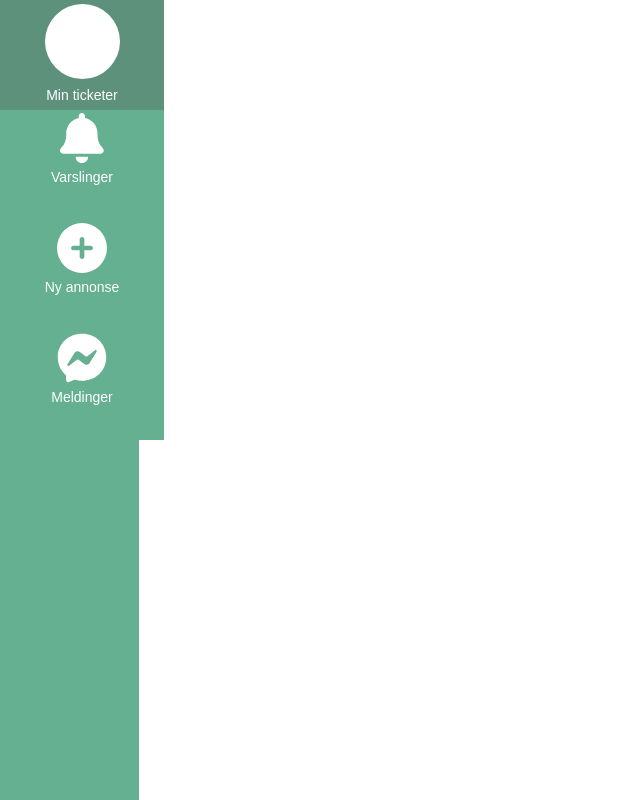
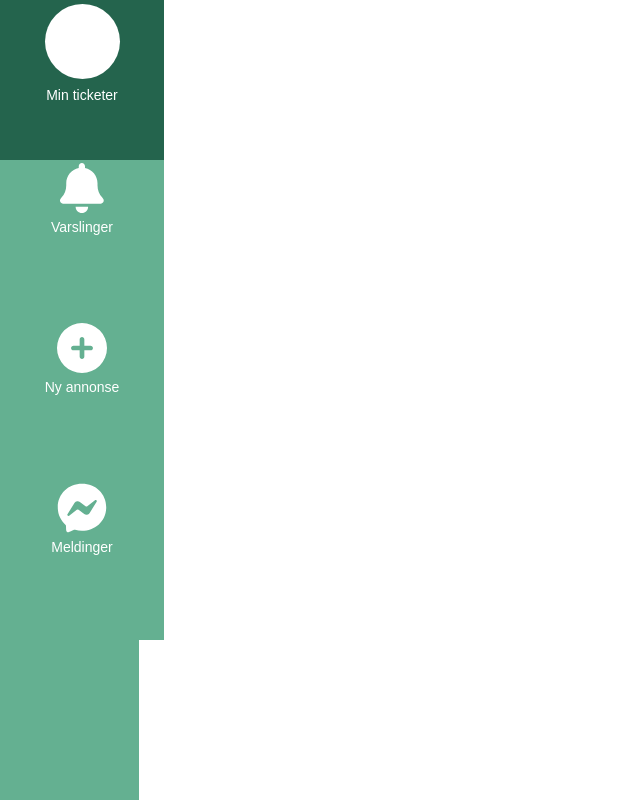
Before and after one commit to JonahNiklas/Ticketer, a React (Create React App) app in the folder frontend/: page / in a window 1280 px wide. Shown: the whole page, without its empty margins (0-640 px from the left). Built offline with nearby package versions, Linux system fonts and the light colour scheme.

Commit message:
Menuline with the Icons and text

```diff
--- a/frontend/src/Menylinje.css
+++ b/frontend/src/Menylinje.css
@@ -1,16 +1,16 @@
 .button-1{
+    height: 20vh;
     display: flex;
     flex-direction: column;
     align-items: center;
     border: transparent;
     width: 164px;
-    height: 110px;
     background-color: rgb(100, 176, 145);
     cursor: pointer;
 }
 
 button:hover{
-    background-color:rgb(93, 145, 124);
+    background-color:rgb(36, 100, 77);
 }
 
 .button__icon-1{
@@ -18,11 +18,12 @@ button:hover{
     color: white;
 }
 
-.button__text-1{
-    color: white;
-    font-size: 14px;
-}
 .button__icon-2{
     font-size: 50px;
     color: white;
 }
+
+.button__text-1{
+    font-size: 14px;
+    color: white;
+}
```
Also changed, not shown: package.json (added, +19 -0 lines), 2 other files (tests, documents, lock files or other folders).
